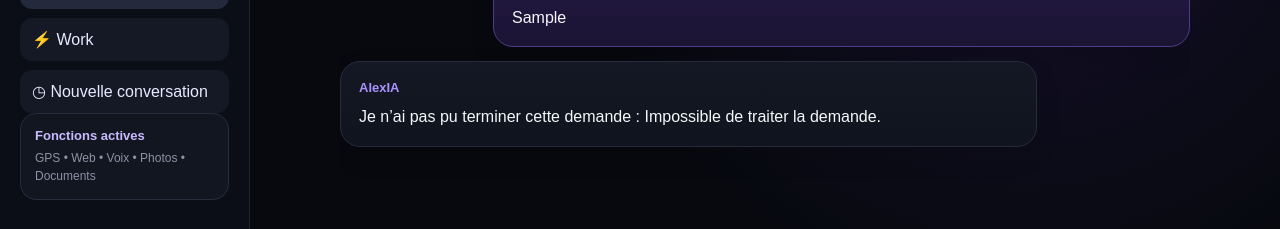
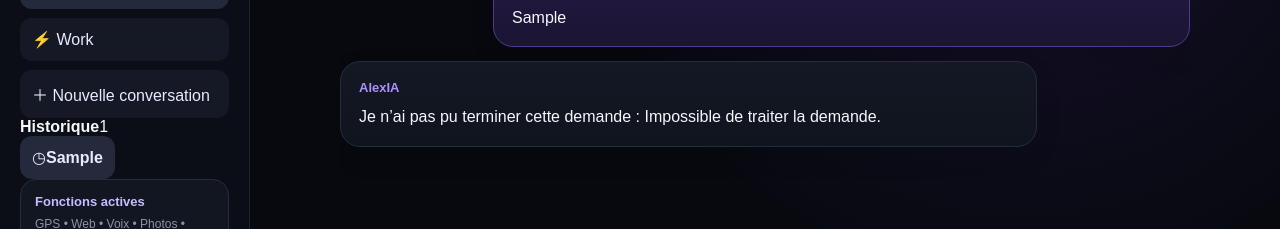
Before and after one commit to mfactu26/AlexIA, a Next.js app: page / in a window 1280 px wide. Both pictures are taken after typing "Sample" into the empty fields and a click on the button "Envoyer". Shown: the part 142-371 px from the top of the page. Built offline with nearby package versions, Linux system fonts and the light colour scheme; no server answers.

Commit message:
feat: add persistent conversation history and auto-new sessions

```diff
--- a/app/page.tsx
+++ b/app/page.tsx
@@ -6,6 +6,14 @@ type Att={name:string;type:string;data:string;width?:number;height?:number};
 type Loc={lat:number;lon:number;accuracy?:number};
 type SpeechRecognitionEventLike={results:{[key:number]:{[key:number]:{transcript:string}}}};
 type SendOptions={forceLocation?:boolean;forceWebSearch?:boolean};
+type StoredMsg={role:"user"|"assistant";content:string};
+type Conversation={id:string;title:string;messages:StoredMsg[];updatedAt:number};
+
+const CONVERSATIONS_KEY="alexia-conversations-v2";
+const ACTIVE_CONVERSATION_KEY="alexia-active-conversation-v2";
+const LAST_ACTIVITY_KEY="alexia-last-activity-v2";
+const LAST_HIDDEN_KEY="alexia-last-hidden-v2";
+const INACTIVITY_MS=10*60*1000;
 
 function uid(prefix:string){
   try{return prefix+crypto.randomUUID()}catch{return prefix+Date.now()+"-"+Math.random().toString(36).slice(2)}
@@ -82,6 +90,34 @@ function normalizeStored(raw:any):Msg[]{
     .filter((m:any)=>(m?.role==="user"||m?.role==="assistant")&&typeof m?.content==="string")
     .map((m:any)=>({id:uid("old-"),role:m.role,content:m.content}));
 }
+function storedMessages(raw:Msg[]):StoredMsg[]{
+  return raw
+    .filter(m=>!m.pending)
+    .map(({role,content})=>({role,content}));
+}
+function conversationTitle(messages:StoredMsg[]){
+  const first=messages.find(m=>m.role==="user"&&m.content.trim())?.content.trim()||"Nouvelle conversation";
+  const singleLine=first.replace(/\s+/g," ");
+  return singleLine.length>42?singleLine.slice(0,41)+"…":singleLine;
+}
+function normalizeConversations(raw:any):Conversation[]{
+  if(!Array.isArray(raw))return [];
+  return raw.flatMap((item:any)=>{
+    if(!item||typeof item.id!=="string"||!Array.isArray(item.messages))return [];
+    const messages=item.messages
+      .filter((m:any)=>(m?.role==="user"||m?.role==="assistant")&&typeof m?.content==="string")
+      .map((m:any)=>({role:m.role,content:m.content})) as StoredMsg[];
+    return [{
+      id:item.id,
+      title:typeof item.title==="string"&&item.title.trim()?item.title.trim():conversationTitle(messages),
+      messages,
+      updatedAt:Number.isFinite(Number(item.updatedAt))?Number(item.updatedAt):Date.now(),
+    }];
+  }).sort((a,b)=>b.updatedAt-a.updatedAt);
+}
+function blankConversation():Conversation{
+  return {id:uid("c-"),title:"Nouvelle conversation",messages:[],updatedAt:Date.now()};
+}
 
 export default function Home(){
   const[mode,setMode]=useState<"Chat"|"Work">("Chat");
@@ -95,8 +131,13 @@ export default function Home(){
   const[locationState,setLocationState]=useState<"idle"|"ok"|"denied">("idle");
   const[webSearchNext,setWebSearchNext]=useState(false);
   const[menuOpen,setMenuOpen]=useState(false);
+  const[conversations,setConversations]=useState<Conversation[]>([]);
+  const[activeConversationId,setActiveConversationId]=useState("");
   const end=useRef<HTMLDivElement>(null);
   const messagesRef=useRef<Msg[]>([]);
+  const conversationsRef=useRef<Conversation[]>([]);
+  const activeConversationIdRef=useRef("");
+  const initializedRef=useRef(false);
   const lastImageRef=useRef<Att|undefined>(undefined);
   const photoInput=useRef<HTMLInputElement>(null);
 
@@ -108,16 +149,78 @@ export default function Home(){
 
   useEffect(()=>{
     try{
-      const loaded=normalizeStored(JSON.parse(localStorage.getItem("alexia-history")||"[]"));
+      const now=Date.now();
+      let list=normalizeConversations(JSON.parse(localStorage.getItem(CONVERSATIONS_KEY)||"[]"));
+      const legacy=normalizeStored(JSON.parse(localStorage.getItem("alexia-history")||"[]"));
+      if(!list.length&&legacy.length){
+        const legacyStored=storedMessages(legacy);
+        list=[{id:uid("c-"),title:conversationTitle(legacyStored),messages:legacyStored,updatedAt:now}];
+        localStorage.removeItem("alexia-history");
+      }
+
+      const lastActivity=Number(localStorage.getItem(LAST_ACTIVITY_KEY)||"0");
+      const stale=lastActivity>0&&now-lastActivity>=INACTIVITY_MS;
+      const requestedId=localStorage.getItem(ACTIVE_CONVERSATION_KEY)||"";
+      let active=list.find(item=>item.id===requestedId)||list[0];
+
+      if(!active||stale&&active.messages.length>0){
+        const fresh=blankConversation();
+        list=[fresh,...list];
+        active=fresh;
+      }
+
+      conversationsRef.current=list;
+      activeConversationIdRef.current=active.id;
+      setConversations(list);
+      setActiveConversationId(active.id);
+      const loaded=normalizeStored(active.messages);
       messagesRef.current=loaded;
       setMessages(loaded);
-    }catch{}
+      localStorage.setItem(CONVERSATIONS_KEY,JSON.stringify(list));
+      localStorage.setItem(ACTIVE_CONVERSATION_KEY,active.id);
+      localStorage.setItem(LAST_ACTIVITY_KEY,String(now));
+    }catch{
+      const fresh=blankConversation();
+      conversationsRef.current=[fresh];
+      activeConversationIdRef.current=fresh.id;
+      setConversations([fresh]);
+      setActiveConversationId(fresh.id);
+    }finally{
+      initializedRef.current=true;
+    }
   },[]);
+
   useEffect(()=>{
-    const saved=messages.filter(m=>!m.pending).map(({role,content})=>({role,content}));
-    localStorage.setItem("alexia-history",JSON.stringify(saved));
+    if(!initializedRef.current||!activeConversationId)return;
+    const saved=storedMessages(messages);
+    const now=Date.now();
+    const next=conversationsRef.current
+      .map(item=>item.id===activeConversationId
+        ?{...item,title:conversationTitle(saved),messages:saved,updatedAt:saved.length?now:item.updatedAt}
+        :item)
+      .sort((a,b)=>b.updatedAt-a.updatedAt);
+    conversationsRef.current=next;
+    setConversations(next);
+    localStorage.setItem(CONVERSATIONS_KEY,JSON.stringify(next));
+    localStorage.setItem(ACTIVE_CONVERSATION_KEY,activeConversationId);
+    if(saved.length)localStorage.setItem(LAST_ACTIVITY_KEY,String(now));
     end.current?.scrollIntoView({behavior:"smooth"});
-  },[messages]);
+  },[messages,activeConversationId]);
+
+  useEffect(()=>{
+    function onVisibility(){
+      if(document.hidden){
+        localStorage.setItem(LAST_HIDDEN_KEY,String(Date.now()));
+        return;
+      }
+      const hiddenAt=Number(localStorage.getItem(LAST_HIDDEN_KEY)||"0");
+      if(hiddenAt&&Date.now()-hiddenAt>=INACTIVITY_MS&&messagesRef.current.some(m=>!m.pending)){
+        startNewConversation();
+      }
+    }
+    document.addEventListener("visibilitychange",onVisibility);
+    return()=>document.removeEventListener("visibilitychange",onVisibility);
+  },[]);
 
   function speak(text:string){
     if(!voice||typeof window==="undefined")return;
@@ -279,15 +382,59 @@ export default function Home(){
     x.start();
   }
 
-  function reset(){
+  function startNewConversation(){
+    if(pendingCount>0){
+      setError("Une réponse est encore en cours. Termine-la avant de changer de conversation.");
+      setMenuOpen(false);
+      return;
+    }
+    if(!messagesRef.current.some(m=>!m.pending)){
+      setMenuOpen(false);
+      setInput("");
+      setFiles([]);
+      lastImageRef.current=undefined;
+      return;
+    }
+    const fresh=blankConversation();
+    const next=[fresh,...conversationsRef.current];
+    conversationsRef.current=next;
+    activeConversationIdRef.current=fresh.id;
+    setConversations(next);
+    setActiveConversationId(fresh.id);
     messagesRef.current=[];
     setMessages([]);
+    setInput("");
     setFiles([]);
-    setPendingCount(0);
     setWebSearchNext(false);
     setMenuOpen(false);
     lastImageRef.current=undefined;
-    localStorage.removeItem("alexia-history");
+    localStorage.setItem(CONVERSATIONS_KEY,JSON.stringify(next));
+    localStorage.setItem(ACTIVE_CONVERSATION_KEY,fresh.id);
+    localStorage.setItem(LAST_ACTIVITY_KEY,String(Date.now()));
+    window.speechSynthesis?.cancel();
+  }
+
+  function openConversation(id:string){
+    if(id===activeConversationIdRef.current){setMenuOpen(false);return}
+    if(pendingCount>0){
+      setError("Une réponse est encore en cours. Termine-la avant d’ouvrir une autre conversation.");
+      setMenuOpen(false);
+      return;
+    }
+    const chosen=conversationsRef.current.find(item=>item.id===id);
+    if(!chosen)return;
+    activeConversationIdRef.current=id;
+    setActiveConversationId(id);
+    const loaded=normalizeStored(chosen.messages);
+    messagesRef.current=loaded;
+    setMessages(loaded);
+    setInput("");
+    setFiles([]);
+    setWebSearchNext(false);
+    setMenuOpen(false);
+    lastImageRef.current=undefined;
+    localStorage.setItem(ACTIVE_CONVERSATION_KEY,id);
+    localStorage.setItem(LAST_ACTIVITY_KEY,String(Date.now()));
     window.speechSynthesis?.cancel();
   }
 
@@ -309,8 +456,25 @@ export default function Home(){
       <nav>
         <button className={mode==="Chat"?"active":""} onClick={()=>{setMode("Chat");setMenuOpen(false)}}>💬 Chat</button>
         <button className={mode==="Work"?"active":""} onClick={()=>{setMode("Work");setMenuOpen(false)}}>⚡ Work</button>
-        <button onClick={reset}>◷ Nouvelle conversation</button>
+        <button onClick={startNewConversation}>＋ Nouvelle conversation</button>
       </nav>
+      <div className="history-section">
+        <div className="history-heading"><b>Historique</b><span>{conversations.filter(item=>item.messages.length>0).length}</span></div>
+        <div className="history-list">
+          {conversations.filter(item=>item.messages.length>0).map(item=>
+            <button
+              type="button"
+              key={item.id}
+              className={"history-item"+(item.id===activeConversationId?" active":"")}
+              onClick={()=>openConversation(item.id)}
+              title={item.title}
+            >
+              <span>◷</span><b>{item.title}</b>
+            </button>
+          )}
+          {conversations.every(item=>item.messages.length===0)?<p className="history-empty">Vos conversations apparaîtront ici.</p>:null}
+        </div>
+      </div>
       <div className="side-status"><b>Fonctions actives</b><span>GPS • Web • Voix • Photos • Documents</span></div>
     </aside>
     {menuOpen?<button className="mobile-backdrop" aria-label="Fermer le menu" onClick={()=>setMenuOpen(false)}/>:null}
```
